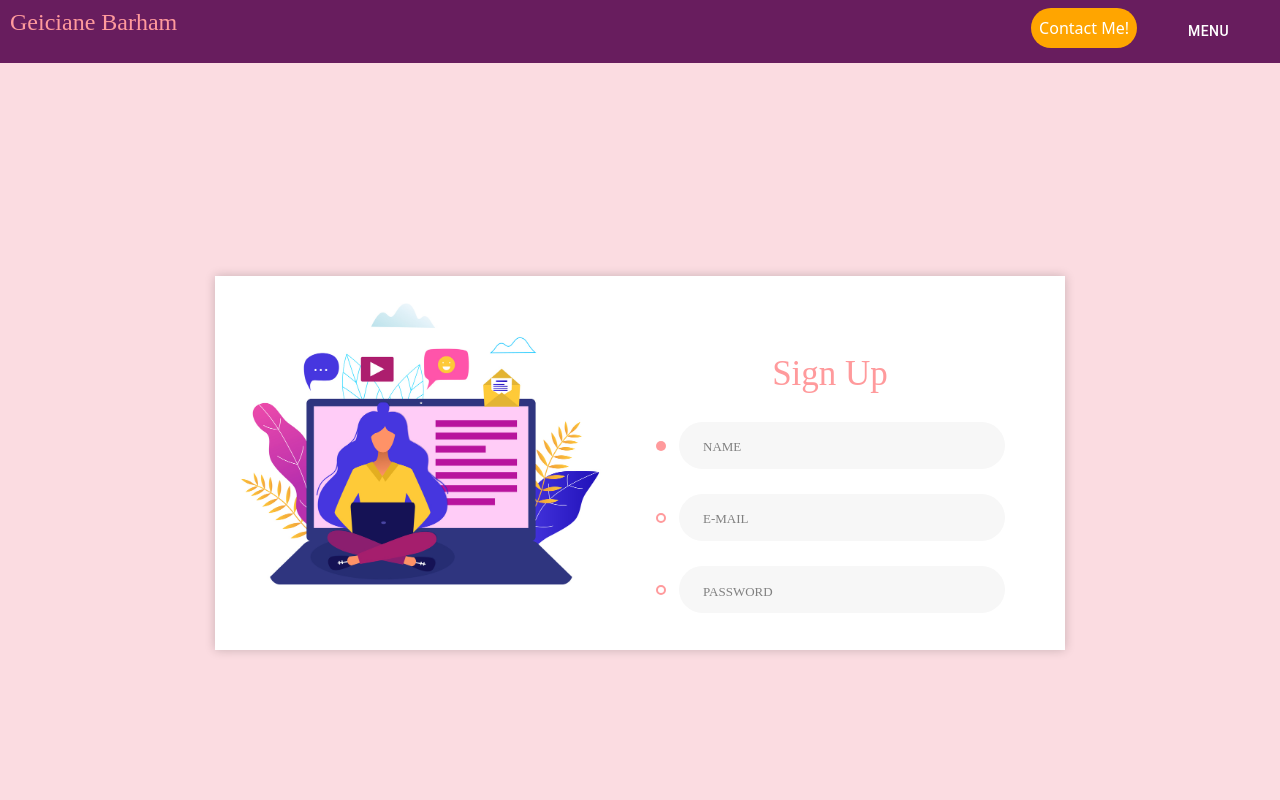
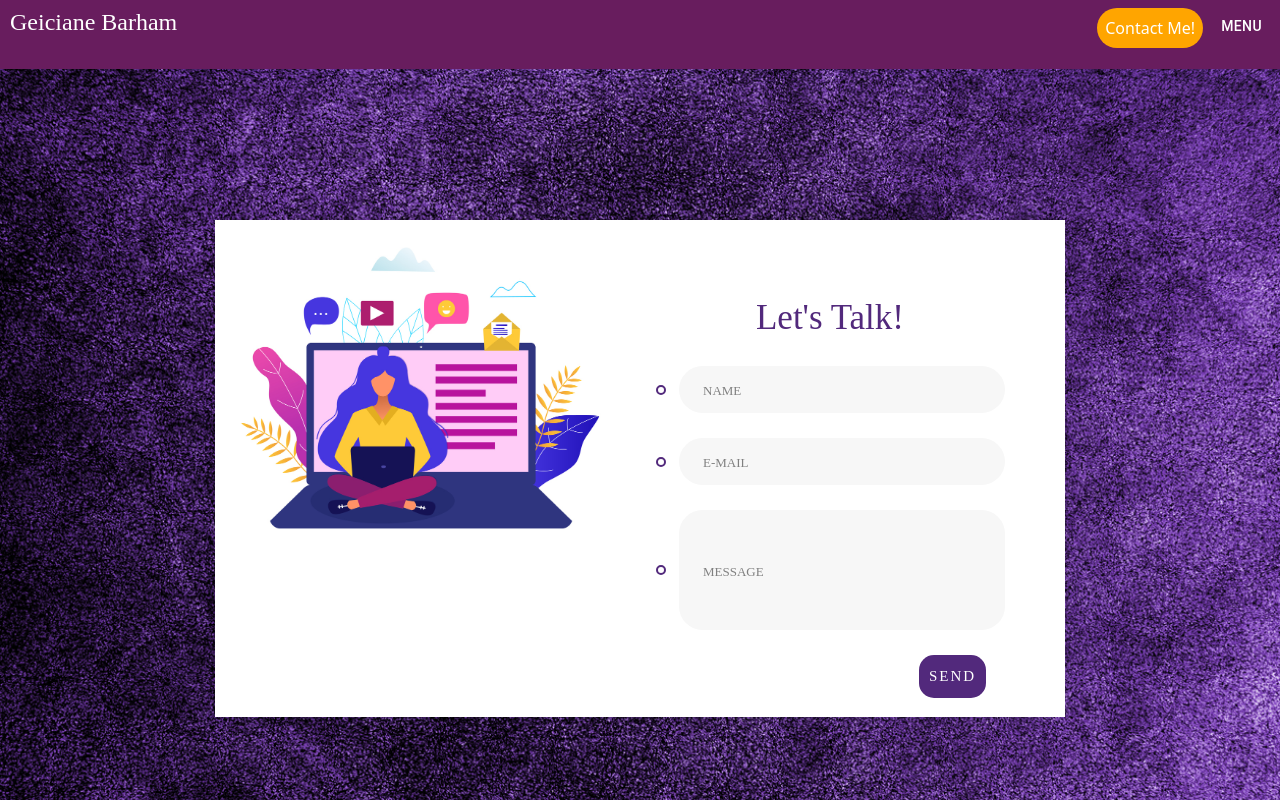
Before and after one commit to geicibarham/geiciane, a React (Create React App) app: page /form in a window 1280 px wide. Shown: the top 800 px of the page. Built offline with nearby package versions, Linux system fonts and the light colour scheme.

Commit message:
working on form

```diff
--- a/src/components/Form/form.css
+++ b/src/components/Form/form.css
@@ -1,25 +1,3 @@
-/* @font-face {
-  font-family: "ElMessiri-SemiBold";
-  src: url("../fonts/el_messiri/ElMessiri-SemiBold.ttf"); }
-@font-face {
-  font-family: "Montserrat-Regular";
-  src: url("../fonts/montserrat/Montserrat-Regular.ttf"); }
-@font-face {
-  font-family: "Montserrat-SemiBold";
-  src: url("../fonts/montserrat/Montserrat-SemiBold.ttf"); } */
-/* * {
-  -webkit-box-sizing: border-box;
-  -moz-box-sizing: border-box;
-  box-sizing: border-box; } */
-
-body {
-  /* font-family: "Montserrat-Regular"; */
-  color: #999;
-  font-size: 12px;
-  margin: 0; }
-
-p, h1, h2, h3, h4, h5, h6, ul {
-  margin: 0; }
 
 img {
   max-width: 100%; }
@@ -28,19 +6,13 @@ ul {
   padding-left: 0;
   margin-bottom: 0; }
 
-a {
-  text-decoration: none;
-  color: #ff9a9c;
-  transition: all 0.3s ease; }
-  a:hover {
-    text-decoration: none;
-    color: #fe4447; }
 
 :focus {
   outline: none; }
 
 .wrapper {
   min-height: 100vh;
+  background-image: url('../../assets/images/purple.jpg');
   display: flex;
   align-items: center;
   background-size: cover; }
@@ -66,12 +38,12 @@ form {
   padding-right: 60px;
   padding-left: 15px; }
 
-h3 {
+#talk  {
   font-size: 35px;
   font-family: "ElMessiri-SemiBold";
   text-align: center;
   margin-bottom: 27px;
-  color: #ff9a9c; }
+  color: #52297c }
 
 .form-holder {
   padding-left: 24px;
@@ -84,14 +56,22 @@ h3 {
     width: 10px;
     height: 10px;
     border-radius: 50%;
-    border: 2px solid #ff9a9c;
+    border: 2px solid #52297c;
     position: absolute;
     left: 1px;
     top: 50%;
     transform: translateY(-50%); }
   .form-holder.active:before {
     border: 2px solid transparent;
-    background: #ff9a9c; }
+    background: #52297c }
+    .bg-salmon {
+      background-color: salmon;
+      color: white;
+    }
+
+    .test{
+      background-color: pink;
+    }
 
 .form-control {
   display: block;
@@ -163,21 +143,19 @@ h3 {
   100% {
     -webkit-transform: translateX(0);
     transform: translateX(0); } }
-button {
+#btn-submit {
   letter-spacing: 2px;
   border: none;
-  width: 133px;
-  height: 47px;
+  float:right;
+
   margin-right: 19px;
-  border-radius: 23.5px;
+  margin-bottom: 19px;
+  border-radius: 15px;
   cursor: pointer;
-  display: flex;
-  align-items: center;
-  justify-content: center;
-  padding: 0;
-  background: #ff9a9c;
+  padding: 10px;
+  background: #52297c !important;
   font-size: 15px;
-  color: #fff;
+  color: #fff !important;
   text-transform: uppercase;
   font-family: "Montserrat-SemiBold";
   -webkit-transform: perspective(1px) translateZ(0);
@@ -192,46 +170,6 @@ button {
     animation-timing-function: ease-in-out;
     -webkit-animation-iteration-count: 1;
     animation-iteration-count: 1; }
-
-.checkbox {
-  position: relative;
-  padding-left: 19px;
-  margin-bottom: 37px;
-  margin-left: 26px; }
-  .checkbox label {
-    cursor: pointer;
-    color: #999; }
-  .checkbox input {
-    position: absolute;
-    opacity: 0;
-    cursor: pointer; }
-  .checkbox input:checked ~ .checkmark:after {
-    display: block; }
-
-.checkmark {
-  position: absolute;
-  top: 2px;
-  left: 0;
-  height: 10px;
-  width: 10px;
-  border-radius: 50%;
-  border: 1px solid #e7e7e7; }
-  .checkmark:after {
-    content: "";
-    top: 50%;
-    left: 50%;
-    transform: translate(-50%, -50%);
-    width: 4px;
-    height: 4px;
-    border-radius: 50%;
-    background: #ff9a9c;
-    position: absolute;
-    display: none; }
-
-.form-login {
-  display: flex;
-  align-items: center;
-  margin-left: 23px; }
 
 @media (max-width: 767px) {
   .inner {
--- a/src/components/Form/index.js
+++ b/src/components/Form/index.js
@@ -9,7 +9,7 @@ import formImg from '../../assets/images/form-img.jpg'
 import { Placeholder } from 'react-bootstrap';
 function ContactForm() {
   const [formState, setFormState] = useState({ name: '', email: '', message: '' });
-
+  const [isActive, setIsActive] = useState(false);
   const [errorMessage, setErrorMessage] = useState('');
   const { name, email, message } = formState;
 
@@ -38,6 +38,10 @@ function ContactForm() {
     }
   };
 
+  const handleClick = event => {
+    // 👇️ toggle isActive state on click
+    setIsActive(current => !current);
+  };
   return (
     <>
       < Nav />
@@ -47,20 +51,33 @@ function ContactForm() {
             <img src={formImg} alt="" />
           </div>
           <form action="">
-					<h3>Sign Up</h3>
-					<div class="form-holder active">
-						<input type="text" placeholder="name" class="form-control"/>
+            <h3 id="talk">Let's Talk!</h3>
+
+
+
+
+            <div class="form-holder"
+              className={isActive ? 'form-holder active' : 'form-holder'}
+              onClick={handleClick}>
+              <input type="text" placeholder="name" class="form-control" />
             </div>
-					<div class="form-holder">
-						<input type="text" placeholder="e-mail" class="form-control"/>
+
+            <div class="form-holder"
+              className={isActive ? 'form-holder active' : 'form-holder'}
+            >
+              <input type="text" placeholder="e-mail" class="form-control" />
             </div>
-					<div class="form-holder">
-						<input type="password" placeholder="Password" class="form-control" style={{fontSize: "15px"}}/>
+            <div class="form-holder"
+              className={isActive ? 'form-holder active' : 'form-holder'}
+            >
+
+              <input type="text" placeholder="Message" class="form-control" style={{
+                fontSize: "15px",
+                height: "120px"
+              }} />
             </div>
-					<div class="checkbox">
-
-					</div>
-					<div class="form-login">
+            <div className="submit">
+            <button id="btn-submit" className="btn btn-light" data-testid="button" type="submit">Send</button>
           </div>
           </form>
         </div>
```
Lines whose indentation alone changed are shown as unchanged.
